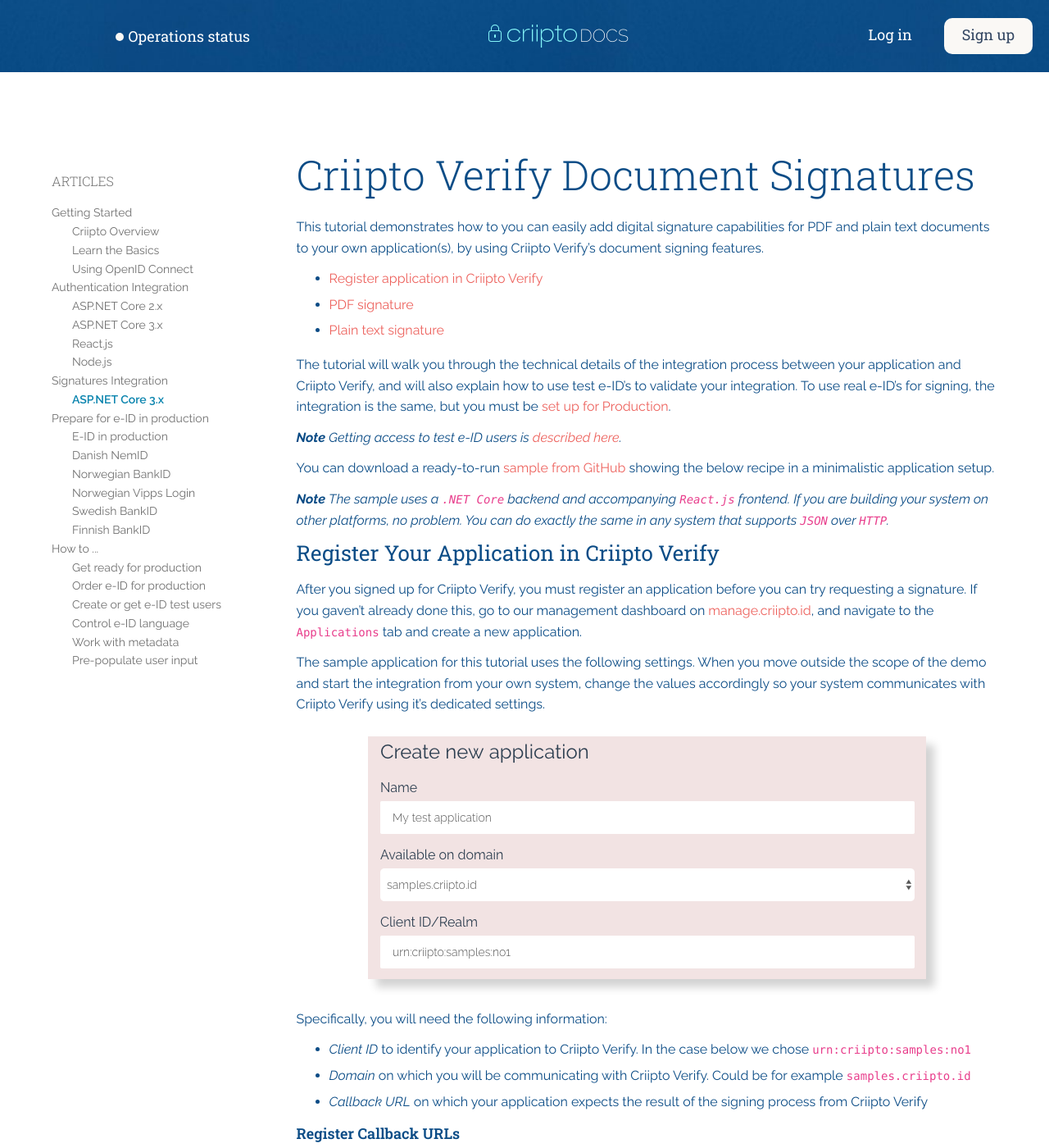
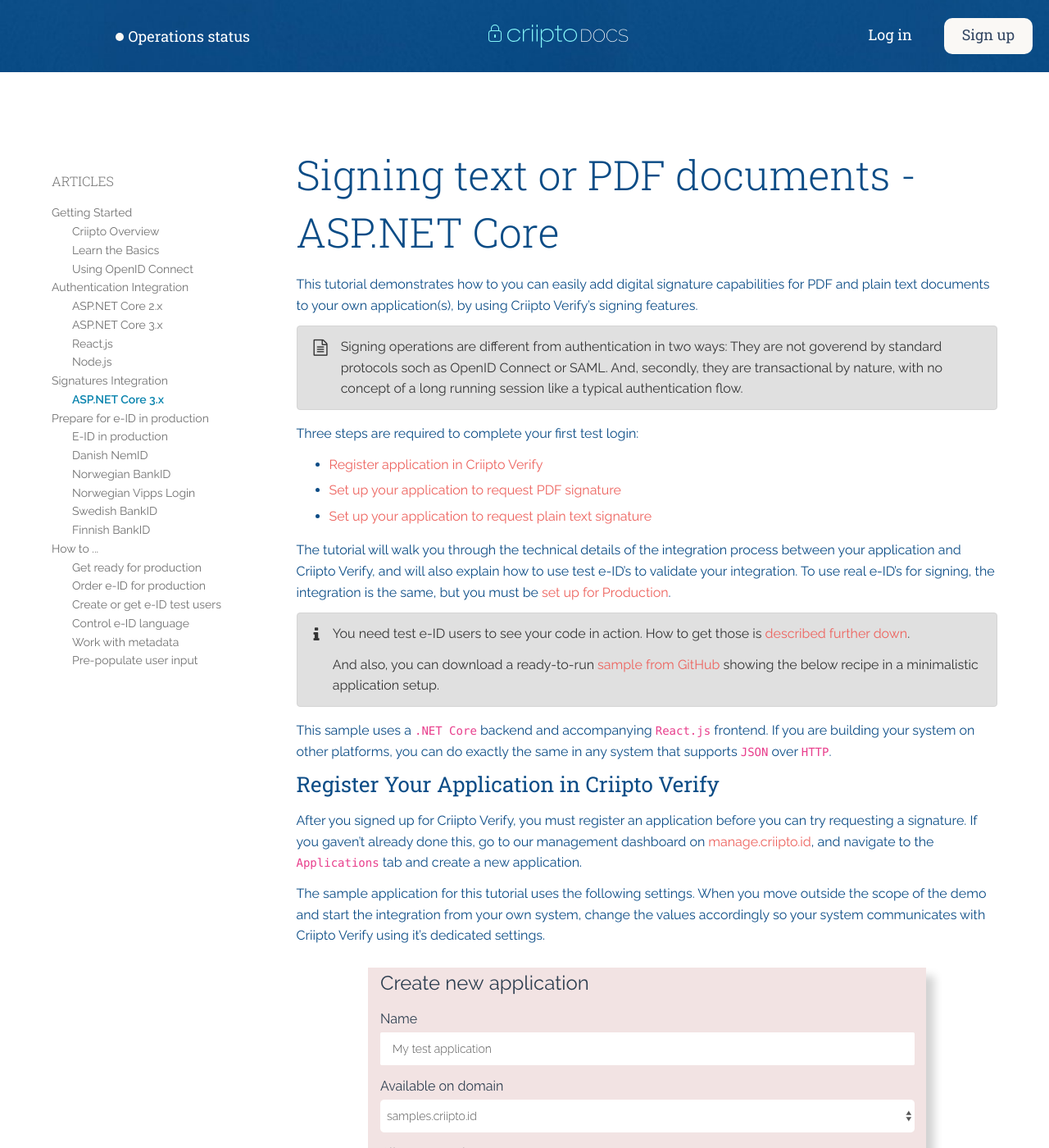
Before and after one commit to criipto/docs-old, a Jekyll site: the page built from signatures/dotnet-core-v3.md, in a window 1280 px wide and 1400 px high. Shown: the whole window at 82% size. Built offline with Jekyll 4.4.1, drawn with Linux system fonts in a browser that asks for light colours; some web fonts are replaced; some of the changed text lies outside the part shown.

Commit message:
Minor revisions

```diff
--- a/signatures/dotnet-core-v3.md
+++ b/signatures/dotnet-core-v3.md
@@ -2,22 +2,33 @@
 layout: article
 ---
 
-# Criipto Verify Document Signatures
+#  Signing text or PDF documents - ASP.NET Core
 
-This tutorial demonstrates how to you can easily add digital signature capabilities for PDF and plain text documents to your own application(s), by using Criipto Verify's document signing features.
+This tutorial demonstrates how to you can easily add digital signature capabilities for PDF and plain text documents to your own application(s), by using Criipto Verify's signing features.
+
+{% iconnote note %}
+
+Signing operations are different from authentication in two ways: They are not goverend by standard protocols soch as OpenID Connect or SAML. And, secondly, they are transactional by nature, with no concept of a long running session like a typical authentication flow.
+
+{% endiconnote %}
+
+Three steps are required to complete your first test login:
 
 * [Register application in Criipto Verify](#register)
-* [PDF signature](#pdf)
-* [Plain text signature](#text)
+* [Set up your application to request PDF signature](#pdf)
+* [Set up your application to request plain text signature](#text)
 
 The tutorial will walk you through the technical details of the integration process between your application and Criipto Verify, and will also explain how to use test e-ID's to validate your integration. To use real e-ID's for signing, the integration is the same, but you must be [set up for Production](#production).
 
-***Note*** _Getting access to test e-ID users is [described here](#testusers)._
+{% iconnote info %}
 
-You can download a ready-to-run [sample from GitHub](https://github.com/criipto/signatures-demo) showing the below recipe in a minimalistic application setup.
+You need test e-ID users to see your code in action. How to get those is [described further down](#testusers).
 
-***Note***
-_The sample uses a `.NET Core` backend and accompanying `React.js` frontend. If you are building your system on other platforms, no problem. You can do exactly the same in any system that supports `JSON` over `HTTP`._
+And also, you can download a ready-to-run [sample from GitHub](https://github.com/criipto/signatures-demo) showing the below recipe in a minimalistic application setup.
+
+{% endiconnote %}
+
+This sample uses a `.NET Core` backend and accompanying `React.js` frontend. If you are building your system on other platforms, you can do exactly the same in any system that supports `JSON` over `HTTP`.
 
 <a name="register"></a>
 
@@ -71,7 +82,7 @@
   * `wa` - constant value: `wsignin1.0`
   * `wtrealm` - Your Criipto Verify Client ID
   * `wreply` - a signature callback URL for your application
-  * `wauth` - `acr_value` of the authentication method you want to use: `urn:grn:authn:no:bankid`
+  * `wauth` - `acr_value` of the authentication method. Currently only the Norwegian BankID, `urn:grn:authn:no:bankid`, may be used for PDF signing.
   * `ui_locales` - specify the UI language to use by authentication provider
 
 Body parameters:
```
Also changed, not shown: other parts of signatures/dotnet-core-v3.md (+4 -4 lines), authentication/aspnetcore-v3.md (+1 -1 lines), authentication/aspnetcore.md (+1 -1 lines).
